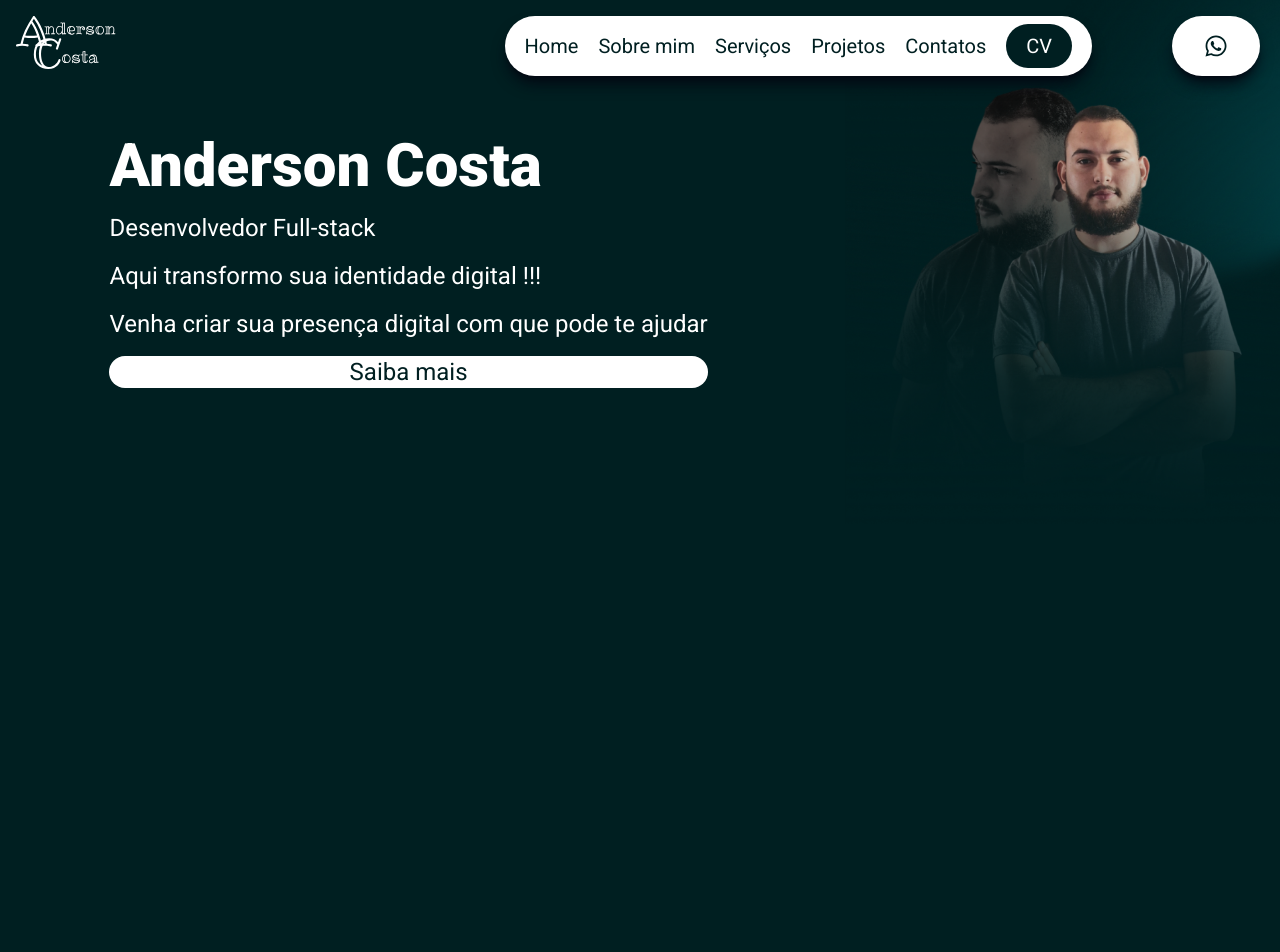
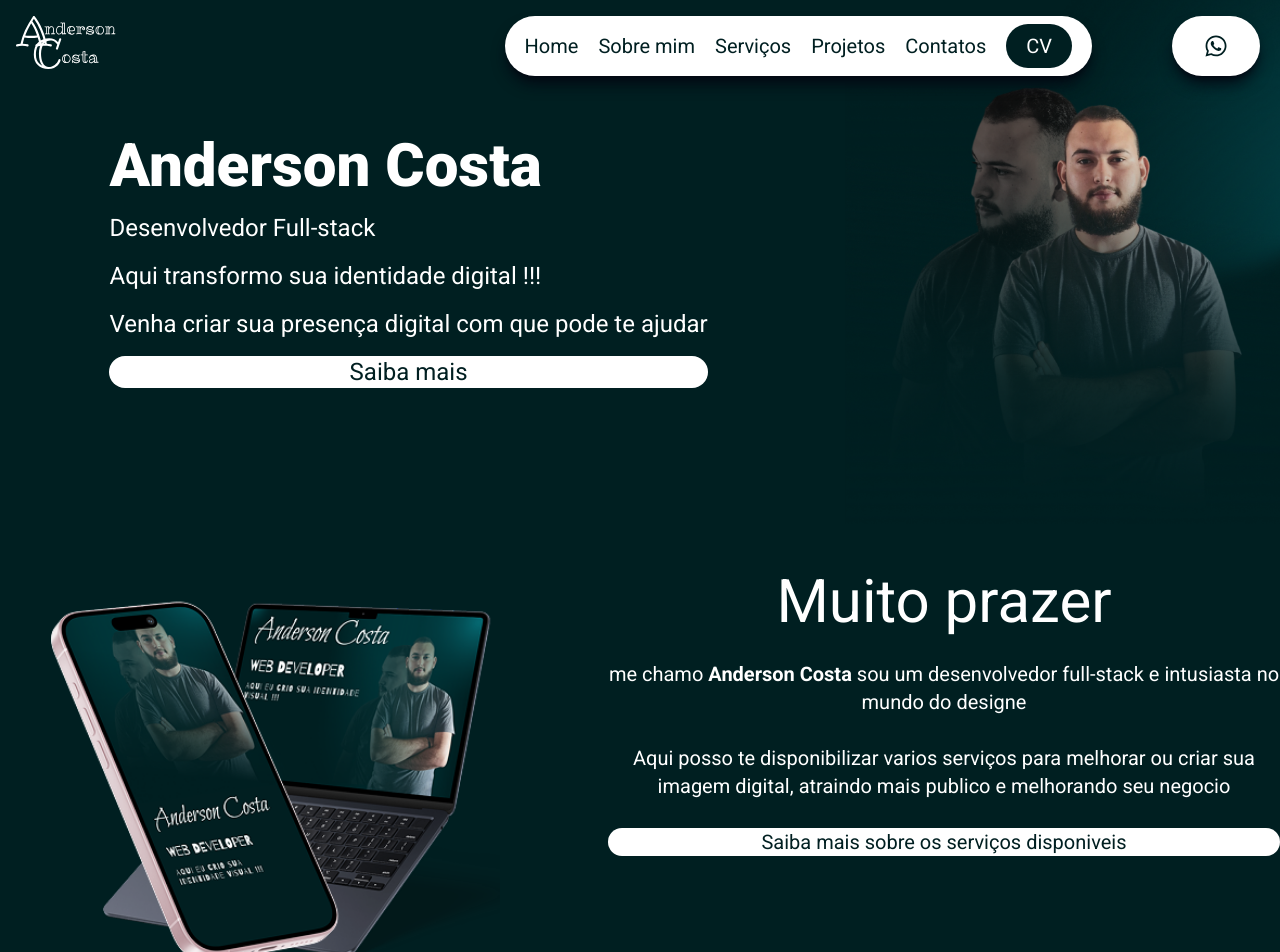
Before and after one commit to AndersonCostaDev01/Anderson-Costa, a Next.js app: page / in a window 1280 px wide. Shown: the top 952 px of the page. Before the commit the page ends 800 px from the top, so only its background shows below. Built offline with nearby package versions, Linux system fonts and the light colour scheme; a web font is replaced by a local one.

Commit message:
feat abautme

```diff
--- a/app/page.tsx
+++ b/app/page.tsx
@@ -1,3 +1,4 @@
+import Abautme from "@/components/section/Abautme";
 import Hero from "@/components/section/Hero";
 import NavBar from "@/components/section/NavBar";
 
@@ -8,6 +9,7 @@ export default function Home() {
         <NavBar />
         <Hero />
       </header>
+      <Abautme />
     </>
   );
 }
--- /dev/null
+++ b/components/section/Abautme/index.tsx
@@ -0,0 +1,33 @@
+import Image from "next/image";
+import Link from "next/link";
+
+function Abautme() {
+  return (
+    <section id="sobre" className="container mx-auto mt-5">
+      <div className="flex flex-col lg:flex-row lg:justify-between gap-4">
+        <div>
+          <Image src="/mockup.png" alt="" width={500} height={500} />
+        </div>
+        <div className="flex flex-col  gap-7 text-center text-xl lg:p-0 px-4 max-w-2xl lg:mt-7">
+          <h2 className="text-6xl">Muito prazer</h2>
+          <p>
+            me chamo <span className="font-bold">Anderson Costa</span> sou um
+            desenvolvedor full-stack e intusiasta no mundo do designe
+          </p>
+          <p>
+            Aqui posso te disponibilizar varios serviços para melhorar ou criar
+            sua imagem digital, atraindo mais publico e melhorando seu negocio
+          </p>
+          <Link
+            className="bg-white text-center text-background rounded-full"
+            href={"#servicos"}
+          >
+            Saiba mais sobre os serviços disponiveis
+          </Link>
+        </div>
+      </div>
+    </section>
+  );
+}
+
+export default Abautme;
--- a/components/section/NavBar/index.tsx
+++ b/components/section/NavBar/index.tsx
@@ -32,7 +32,7 @@ function NavBar() {
           </Link>
         </li>
         <li>
-          <Link href={"#"} className="hover:text-amber-500 transition">
+          <Link href={"#sobre"} className="hover:text-amber-500 transition">
             Sobre mim
           </Link>
         </li>
@@ -87,7 +87,7 @@ function NavBar() {
               Home
             </Link>
             <Link
-              href={"#"}
+              href={"#sobre"}
               className="mx-5 my-2 bg-amber-50 text-center text-background rounded-full"
             >
               Sobre mim
```
